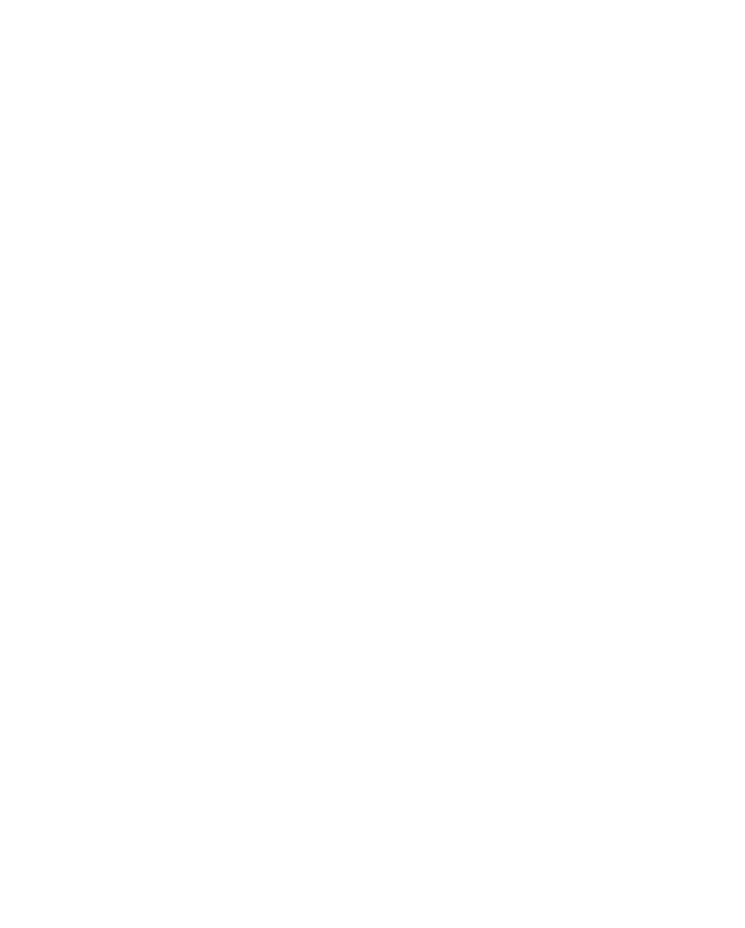
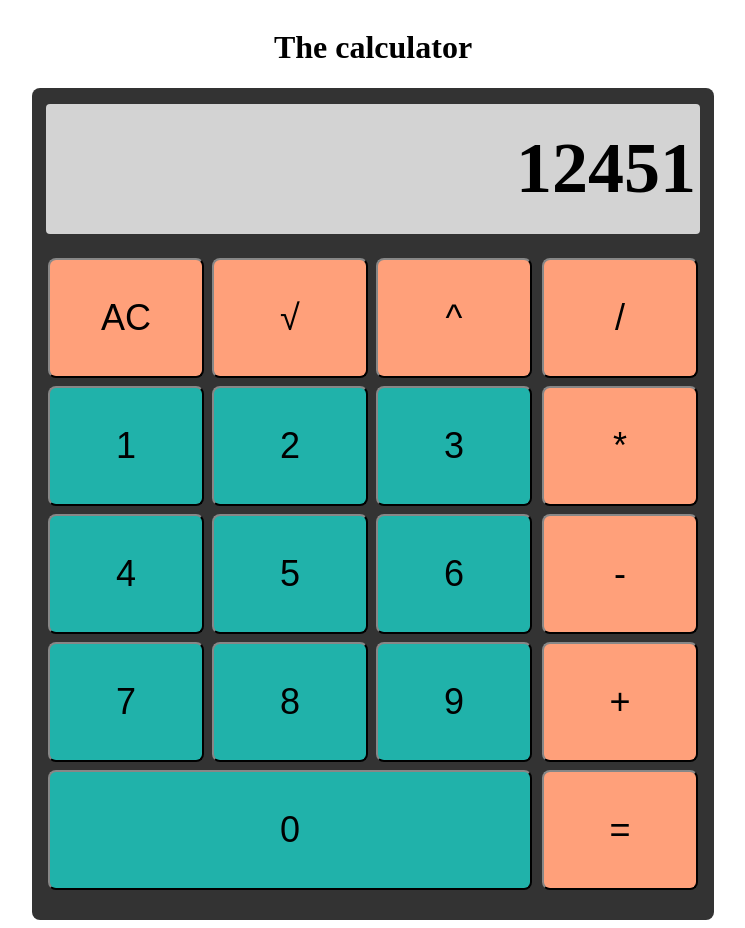
Before and after one commit to 0xYoyo/calculator-0xYoyo, a plain HTML site: page index.html in a window 1280 px wide. Shown: the whole page, without its empty margins (267-1012 px from the left). Before the commit the page ends 800 px from the top, so only its background shows below. Drawn offline with Linux system fonts and the light colour scheme.

Commit message:
create non functional design

```diff
--- a/index.html
+++ b/index.html
@@ -6,9 +6,44 @@
     <meta name="viewport" content="width=device-width, initial-scale=1.0">
     <title>Calculator</title>
     <link rel="stylesheet" href="styles.css">
-    <script src="calculator.js"></script>
+    <script src="calculator.js" defer></script>
 </head>
 <body>
+    <h1>The calculator</h1>
+    <div id="container">
+        <div id="display">12451</div>
+
+        <div class="buttons">
+            <div class="left">
+                <div class="opps">
+                    <button id="clear" class="operator">AC</button>
+                    <button id="root" class="operator">√</button>
+                    <button id="power" class="operator">^</button>
+                </div>
+
+                <div class="digits">
+                    <button id="one" class="num">1</button>
+                    <button id="two" class="num">2</button>
+                    <button id="three" class="num">3</button>
+                    <button id="four" class="num">4</button>
+                    <button id="five" class="num">5</button>
+                    <button id="six" class="num">6</button>
+                    <button id="seven" class="num">7</button>
+                    <button id="eight" class="num">8</button>
+                    <button id="nine" class="num">9</button>
+                    <button id="zero" class="num">0</button>
+                </div>
+            </div>
+
+            <div class="right">
+                <button id="divide" class="operator">/</button>
+                <button id="multiply" class="operator">*</button>
+                <button id="subtract" class="operator">-</button>
+                <button id="add" class="operator">+</button>
+                <button id="operate" class="operator">=</button>
+            </div>
+        </div>
+    </div>
 
 </body>
 </html>
--- a/styles.css
+++ b/styles.css
@@ -0,0 +1,84 @@
+body{
+    display: flex;
+    align-items: center;
+    justify-content: center;
+    flex-direction: column;
+}
+
+#container{
+    display: flex;
+    flex-direction: column;
+    background-color: #333333;
+    border-radius: 8px;
+    padding: 4px;
+    align-items: center;
+    height: 800px;
+    width: 650px;
+    padding: 16px;
+    gap: 16px;
+}
+
+#display{
+    border-radius: 4px;
+    padding-right: 4px;
+    display: flex;
+    background-color: lightgray;
+    width: 650px;
+    height: 140px;
+    justify-content: end;
+    align-items: center;
+    font-size: 72px;
+    font-weight: bold;
+}
+
+.buttons{
+    display: flex;
+    margin-top: 8px;
+    margin-bottom: -24px;
+}
+
+.left{
+    display: flex;
+    flex-direction: column;
+    height: 670px;
+    gap: 8px;
+}
+
+.opps{
+    display: flex;
+    gap: 8px;
+}
+
+.digits{
+    display: flex;
+    gap: 8px;
+    flex-wrap: wrap;
+}
+
+.right{
+display: flex;
+flex-direction: column;
+gap: 8px;
+
+height: 650px;
+}
+
+button{
+    width: 156px;
+    height: 120px;
+    border-radius: 8px;
+    border-color: #333333;
+    font-size: 36px;
+}
+
+.operator{
+    background-color: lightsalmon;
+}
+
+.num{
+    background-color: lightseagreen;
+}
+
+#zero{
+    width: 484px;
+}
```
